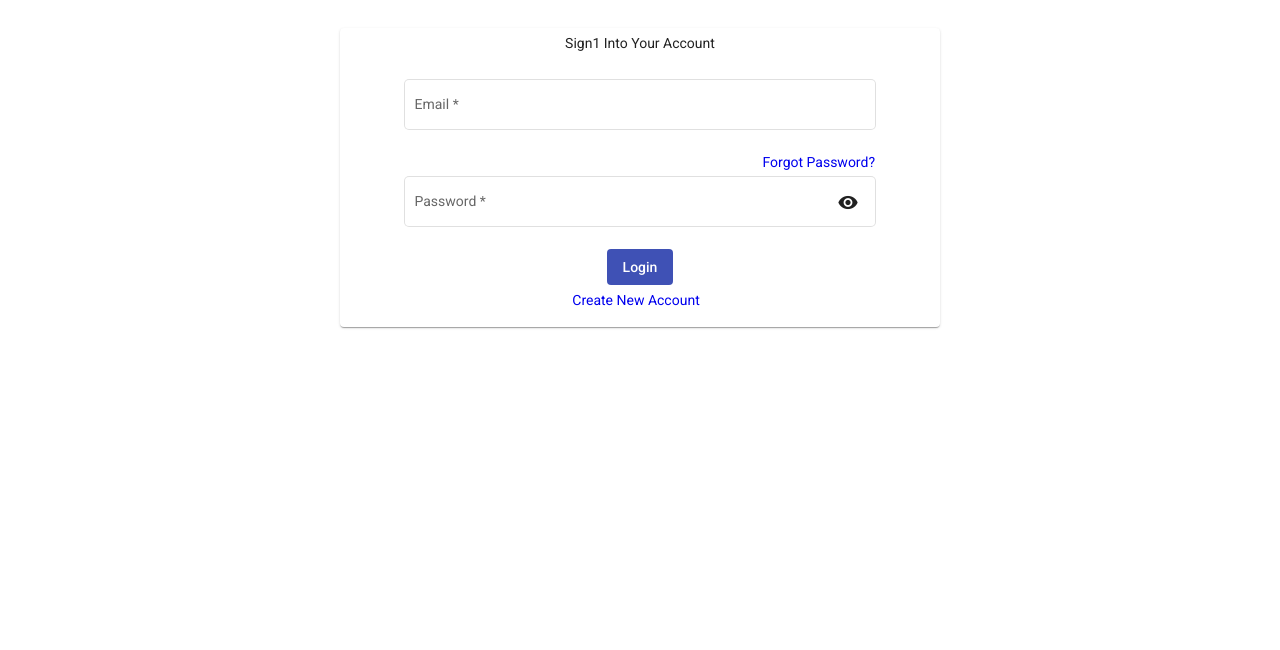
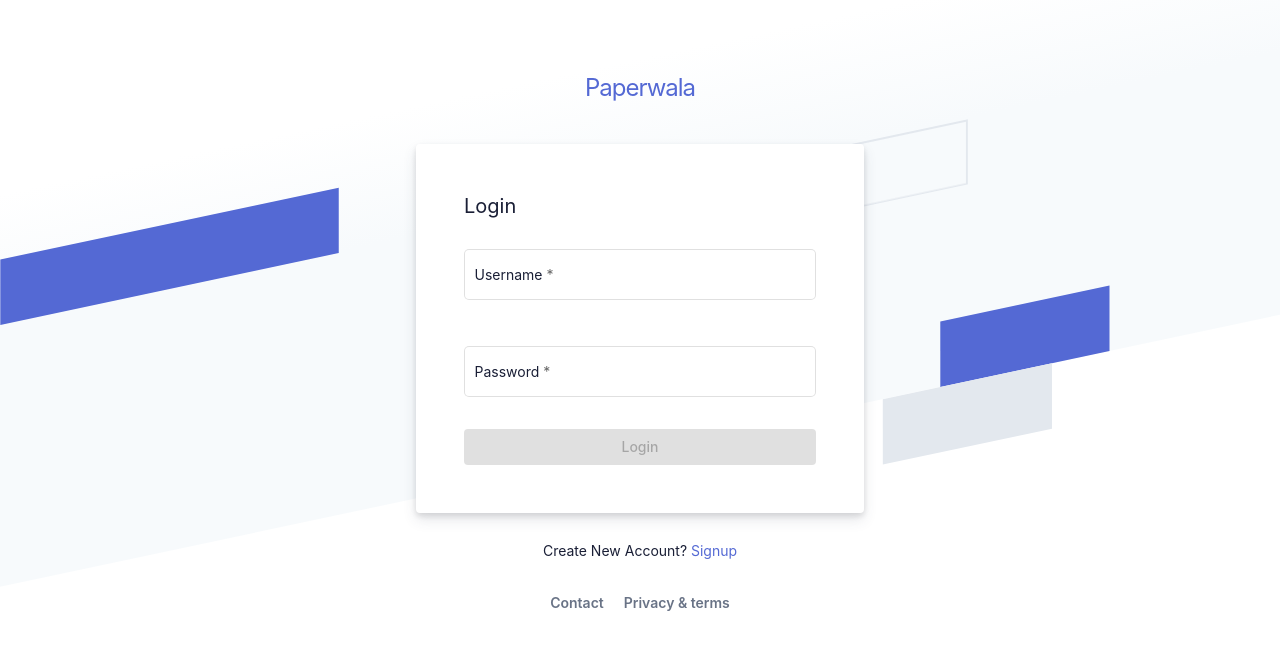
Before and after one commit to sauravinnoeye/paperwala-frontend, an Angular app: page / in a window 1280 px wide. Shown: the top 650 px of the page. Built offline with nearby package versions, Linux system fonts and the light colour scheme.

Commit message:
#Changes in login page

```diff
--- a/src/app/login/login.component.html
+++ b/src/app/login/login.component.html
@@ -1,46 +1,87 @@
-<mat-card>
-  <mat-card-content>
-    <div class="header">
-      <P>Sign1 Into Your Account </P>
+<html>
+
+<head>
+  <meta charset="utf-8">
+  <title>Login</title>
+</head>
+
+<body>
+  <div class="login-root">
+    <div class="box-root flex-flex flex-direction--column" style="min-height: 100vh;flex-grow: 1;">
+      <div class="loginbackground box-background--white padding-top--64">
+        <div class="loginbackground-gridContainer">
+          <div class="box-root flex-flex" style="grid-area: top / start / 8 / end;">
+            <div class="box-root"
+              style="background-image: linear-gradient(white 0%, rgb(247, 250, 252) 33%); flex-grow: 1;">
+            </div>
+          </div>
+          <div class="box-root flex-flex" style="grid-area: 4 / 2 / auto / 5;">
+            <div class="box-root box-divider--light-all-2 animationLeftRight tans3s" style="flex-grow: 1;"></div>
+          </div>
+          <div class="box-root flex-flex" style="grid-area: 6 / start / auto / 2;">
+            <div class="box-root box-background--blue800" style="flex-grow: 1;"></div>
+          </div>
+          <div class="box-root flex-flex" style="grid-area: 7 / start / auto / 4;">
+            <div class="box-root box-background--blue animationLeftRight" style="flex-grow: 1;"></div>
+          </div>
+          <div class="box-root flex-flex" style="grid-area: 8 / 4 / auto / 6;">
+            <div class="box-root box-background--gray100 animationLeftRight tans3s" style="flex-grow: 1;"></div>
+          </div>
+          <div class="box-root flex-flex" style="grid-area: 2 / 15 / auto / end;">
+            <div class="box-root box-background--cyan200 animationRightLeft tans4s" style="flex-grow: 1;"></div>
+          </div>
+          <div class="box-root flex-flex" style="grid-area: 3 / 14 / auto / end;">
+            <div class="box-root box-background--blue animationRightLeft" style="flex-grow: 1;"></div>
+          </div>
+          <div class="box-root flex-flex" style="grid-area: 4 / 17 / auto / 20;">
+            <div class="box-root box-background--gray100 animationRightLeft tans4s" style="flex-grow: 1;"></div>
+          </div>
+          <div class="box-root flex-flex" style="grid-area: 5 / 14 / auto / 17;">
+            <div class="box-root box-divider--light-all-2 animationRightLeft tans3s" style="flex-grow: 1;"></div>
+          </div>
+        </div>
+      </div>
+      <div class="box-root padding-top--24 flex-flex flex-direction--column" style="flex-grow: 1; z-index: 9;">
+        <div class="box-root padding-top--48 padding-bottom--24 flex-flex flex-justifyContent--center">
+          <h1><a href="" rel="dofollow">Paperwala</a></h1>
+        </div>
+        <div class="formbg-outer">
+          <div class="formbg">
+            <div class="formbg-inner padding-horizontal--48">
+              <span class="padding-bottom--15">Login</span>
+              <form #loginForm="ngForm" (ngSubmit)="userLogin(loginForm)">
+                <mat-form-field appearance="outline" fxFlex style="width: 100%;">
+                  <mat-label>Username</mat-label>
+                  <input placeholder="Username" name="username" matInput [(ngModel)]="username" required>
+                  <mat-hint class="invalid-msg" *ngIf="loginForm.controls.username?.invalid && (loginForm.controls.username?.touched || loginForm.controls.username?.dirty)">
+                    *Username required
+                  </mat-hint>
+                </mat-form-field>
+
+
+                <mat-form-field appearance="outline" fxFlex style="width: 100%;">
+                  <mat-label>Password</mat-label>
+                  <input type="password" placeholder="Password" name="password" [(ngModel)]="password" matInput
+                    required>
+                  <mat-hint class="invalid-msg" *ngIf="loginForm.controls.password?.invalid && (loginForm.controls.password?.touched || loginForm.controls.password?.dirty)">
+                    *Password required
+                  </mat-hint>
+                </mat-form-field>
+                <button mat-raised-button color="primary" [disabled]="loginForm.invalid">Login</button>
+              </form>
+            </div>
+          </div>
+          <div class="footer-link padding-top--24">
+            <span>Create New Account? <a href="/paperwala-frontend/signup">Signup</a></span>
+            <div class="listing padding-top--24 padding-bottom--24 flex-flex center-center">
+              <span><a href="#">Contact</a></span>
+              <span><a href="#">Privacy & terms</a></span>
+            </div>
+          </div>
+        </div>
+      </div>
     </div>
-    <form (ngSubmit)="onLogin()" name="loginForm" [formGroup]="loginForm">
-      <div class="emailInput">
-        <mat-form-field class="full-width" appearance="outline">
-          <mat-label>Email</mat-label>
-          <input
-            formControlName="email"
-            matInput
-            placeholder="Enter email address" required
-          />
-          <mat-error *ngIf="!loginForm.controls['email'].valid">
-              Email is required
-            </mat-error>
-        </mat-form-field>
-      </div>
+  </div>
+</body>
 
-      <div>
-        <span>
-          <a class="text-link" class="aLink" routerLink="/auth/forgot-password">Forgot Password?</a>
-        </span>
-        <mat-form-field class="full-width" appearance="outline">
-          <mat-label>Password</mat-label>
-          <input formControlName="password" matInput [type]=" hide ? 'password' : 'text'" required />
-          <button  mat-icon-button matSuffix (click)="hide = !hide" [attr.aria-label]="'Hide Password'"
-          [attr.aria-pressed]="hide">
-          <mat-icon>
-              {{hide ? 'visibility_off' : 'visibility'}}
-          </mat-icon>
-      </button>
-      <mat-error *ngIf="!loginForm.controls['password'].valid">
-          Password is required
-        </mat-error>
-      </mat-form-field>
-      </div>
-      <button mat-flat-button color="primary">Login</button>
-    </form>
-
-    <div class="button-row">
-        <p><a class="text-link" class="create-Link" routerLink="/paperwala-frontend/signup">Create New Account</a></p>
-    </div>
-  </mat-card-content>
-</mat-card>
+</html>
--- a/src/app/login/login.component.scss
+++ b/src/app/login/login.component.scss
@@ -1,60 +1,244 @@
-mat-card {
-    max-width: 600px;
-    margin: 2em auto;
-    text-align: center;
-    max-height: 600px;
+* {
+  padding: 0;
+  margin: 0;
+  color: #1a1f36;
+  box-sizing: border-box;
+  word-wrap: break-word;
+  font-family: -apple-system,BlinkMacSystemFont,Segoe UI,Roboto,Helvetica Neue,Ubuntu,sans-serif;
+}
+body {
+    min-height: 100%;
+    background-color: #ffffff;
+}
+h1 {
+    letter-spacing: -1px;
+}
+a {
+  color: #5469d4;
+  text-decoration: unset;
+}
+.login-root {
+    background: #fff;
+    display: flex;
+    width: 100%;
+    min-height: 100vh;
+    overflow: hidden;
+}
+.loginbackground {
+    min-height: 692px;
+    position: fixed;
+    bottom: 0;
+    left: 0;
+    right: 0;
+    top: 0;
+    z-index: 0;
+    overflow: hidden;
+}
+.flex-flex {
+    display: flex;
+}
+.align-center {
+  align-items: center;
+}
+.center-center {
+  align-items: center;
+  justify-content: center;
+}
+.box-root {
+    box-sizing: border-box;
+}
+.flex-direction--column {
+    -ms-flex-direction: column;
+    flex-direction: column;
+}
+.loginbackground-gridContainer {
+    display: -ms-grid;
+    display: grid;
+    -ms-grid-columns: [start] 1fr [left-gutter] (86.6px)16 [left-gutter] 1fr [end];
+    grid-template-columns: [start] 1fr [left-gutter] repeat(16,86.6px) [left-gutter] 1fr [end];
+    -ms-grid-rows: [top] 1fr [top-gutter] (64px)8 [bottom-gutter] 1fr [bottom];
+    grid-template-rows: [top] 1fr [top-gutter] repeat(8,64px) [bottom-gutter] 1fr [bottom];
+    justify-content: center;
+    margin: 0 -2%;
+    transform: rotate(-12deg) skew(-12deg);
+}
+.box-divider--light-all-2 {
+    box-shadow: inset 0 0 0 2px #e3e8ee;
+}
+.box-background--blue {
+    background-color: #5469d4;
+}
+.box-background--white {
+  background-color: #ffffff;
+}
+.box-background--blue800 {
+    background-color: #212d63;
+}
+.box-background--gray100 {
+    background-color: #e3e8ee;
+}
+.box-background--cyan200 {
+    background-color: #7fd3ed;
+}
+.padding-top--64 {
+  padding-top: 64px;
+}
+.padding-top--24 {
+  padding-top: 24px;
+}
+.padding-top--48 {
+  padding-top: 48px;
+}
+.padding-bottom--24 {
+  padding-bottom: 24px;
+}
+.padding-horizontal--48 {
+  padding: 48px;
+}
+.padding-bottom--15 {
+  padding-bottom: 15px;
 }
 
-  .header{
-    text-align: center;
 
-  }
-  .full-width {
-    width: 80%;
+.flex-justifyContent--center {
+  -ms-flex-pack: center;
+  justify-content: center;
 }
 
-  .button-row {
-    padding-top: 5px;
+.formbg {
+    margin: 0px auto;
+    width: 100%;
+    max-width: 448px;
+    background: white;
+    border-radius: 4px;
+    box-shadow: rgba(60, 66, 87, 0.12) 0px 7px 14px 0px, rgba(0, 0, 0, 0.12) 0px 3px 6px 0px;
+}
+span {
+    display: block;
+    font-size: 20px;
+    line-height: 28px;
+    color: #1a1f36;
+}
+label {
+    margin-bottom: 10px;
+}
+.reset-pass a,label {
+    font-size: 14px;
+    font-weight: 600;
+    display: block;
+}
+.reset-pass > a {
+    text-align: right;
+    margin-bottom: 10px;
+}
+.grid--50-50 {
+    display: grid;
+    grid-template-columns: 50% 50%;
+    align-items: center;
 }
 
-  .button-row a {
-    margin-right: 8px;
+.field input {
+    font-size: 16px;
+    line-height: 28px;
+    padding: 8px 16px;
+    width: 100%;
+    min-height: 44px;
+    border: unset;
+    border-radius: 4px;
+    outline-color: rgb(84 105 212 / 0.5);
+    background-color: rgb(255, 255, 255);
+    box-shadow: rgba(0, 0, 0, 0) 0px 0px 0px 0px,
+                rgba(0, 0, 0, 0) 0px 0px 0px 0px,
+                rgba(0, 0, 0, 0) 0px 0px 0px 0px,
+                rgba(60, 66, 87, 0.16) 0px 0px 0px 1px,
+                rgba(0, 0, 0, 0) 0px 0px 0px 0px,
+                rgba(0, 0, 0, 0) 0px 0px 0px 0px,
+                rgba(0, 0, 0, 0) 0px 0px 0px 0px;
+}
+
+input[type="submit"] {
+    background-color: rgb(84, 105, 212);
+    box-shadow: rgba(0, 0, 0, 0) 0px 0px 0px 0px,
+                rgba(0, 0, 0, 0) 0px 0px 0px 0px,
+                rgba(0, 0, 0, 0.12) 0px 1px 1px 0px,
+                rgb(84, 105, 212) 0px 0px 0px 1px,
+                rgba(0, 0, 0, 0) 0px 0px 0px 0px,
+                rgba(0, 0, 0, 0) 0px 0px 0px 0px,
+                rgba(60, 66, 87, 0.08) 0px 2px 5px 0px;
+    color: #fff;
+    font-weight: 600;
+    cursor: pointer;
+}
+.field-checkbox input {
+    width: 20px;
+    height: 15px;
+    margin-right: 5px;
+    box-shadow: unset;
+    min-height: unset;
+}
+.field-checkbox label {
+    display: flex;
+    align-items: center;
+    margin: 0;
+}
+a.ssolink {
+    display: block;
+    text-align: center;
+    font-weight: 600;
+}
+.footer-link span {
+    font-size: 14px;
     text-align: center;
 }
-
-  .forget-password{
-    padding-left: 0px;
+.listing a {
+    color: #697386;
+    font-weight: 600;
+    margin: 0 10px;
 }
 
-  .emailInput{
-    padding-top: 10px;
+.animationRightLeft {
+  animation: animationRightLeft 2s ease-in-out infinite;
+}
+.animationLeftRight {
+  animation: animationLeftRight 2s ease-in-out infinite;
+}
+.tans3s {
+  animation: animationLeftRight 3s ease-in-out infinite;
+}
+.tans4s {
+  animation: animationLeftRight 4s ease-in-out infinite;
 }
 
-  .contentBody {
-    padding: 60px 1rem;
-    background :#1b6ca8;
-    display: block;
+@keyframes animationLeftRight {
+  0% {
+    transform: translateX(0px);
+  }
+  50% {
+    transform: translateX(1000px);
+  }
+  100% {
+    transform: translateX(0px);
+  }
 }
 
-  .aLink{
-    float: right;
-    padding-right: 60px;
-    text-decoration: none;
+@keyframes animationRightLeft {
+  0% {
+    transform: translateX(0px);
+  }
+  50% {
+    transform: translateX(-1000px);
+  }
+  100% {
+    transform: translateX(0px);
+  }
 }
 
-  .create-Link{
-    text-decoration: none;
+mat-form-field{
+  width: 100%;
+  margin-top: 10px;
+  margin-bottom: 10px;
 }
 
-  .mat-card-header{
-    background-color:red !important;
-    padding:5px !important;
+button{
+  width: 100%;
 }
-
-   .mat-card{
-    padding:0 !important;
-  }
-
-  .mat-card-content{
-    padding:5px !important;
-  }
--- a/src/app/login/login.component.ts
+++ b/src/app/login/login.component.ts
@@ -1,6 +1,8 @@
 import { Component, OnInit } from '@angular/core';
-import { FormGroup, FormBuilder, Validators } from '@angular/forms';
+import { MatSnackBar } from '@angular/material/snack-bar';
 import { Router } from '@angular/router';
+import { LoginService } from '../services/login.service';
+import { UsersService } from '../services/users.service';
 @Component({
   selector: 'app-login',
   templateUrl: './login.component.html',
@@ -8,28 +10,45 @@
 })
 export class LoginComponent implements OnInit {
 
-  hide: boolean = false;
+  username: any;
+  password: any;
+  role: any;
+  data:any;
+  responseMessage: any;
 
-  constructor(private fb: FormBuilder,
-    private router: Router) {
+  constructor(private usersService: UsersService,
+    private _snackBar: MatSnackBar,
+    private router: Router) { }
+
+  ngOnInit(): void {
   }
 
-  ngOnInit() {
+  userLogin(value: any) {
+    localStorage.setItem('email', "123");
+    this.router.navigate(['/admin/module']);
+    console.log(value)
+      this.data = {
+        userName: this.username,
+        userPassword: this.password,
+      }
+
+    this.usersService.signUp(this.data).subscribe((response: any) => {
+      console.log(response);
+      // this.responseMessage = response?.message;
+    }, (error) => {
+      console.log(error);
+      this.responseMessage = error;
+      this.openSnackBar(this.responseMessage,"Close");
+    });
+
   }
 
-  loginForm: FormGroup = this.fb.group({
-    email: ['', [Validators.required, Validators.email]],
-    password: ['', [Validators.required, Validators.minLength(6)]]
-  })
-
-
-  onLogin() {
-    if (!this.loginForm.valid) {
-      return;
-    }
-    console.log(this.loginForm.value);
-    localStorage.setItem('email', "123");
-    this.router.navigate(['/admin/module']);
+  openSnackBar(message: string, action: string) {
+    this._snackBar.open(message, action,{
+      horizontalPosition: 'center',
+      verticalPosition: 'top',
+      duration:2000
+    });
   }
 
 }
--- a/src/app/services/users.service.ts
+++ b/src/app/services/users.service.ts
@@ -15,6 +15,8 @@
 
   }
 
+  login(){}
+
   signUp(data: any) {
     return this.httpClient.post(this.env.getUrl() +
       "/users/signUp", data, {
```
Lines whose indentation alone changed are shown as unchanged.
